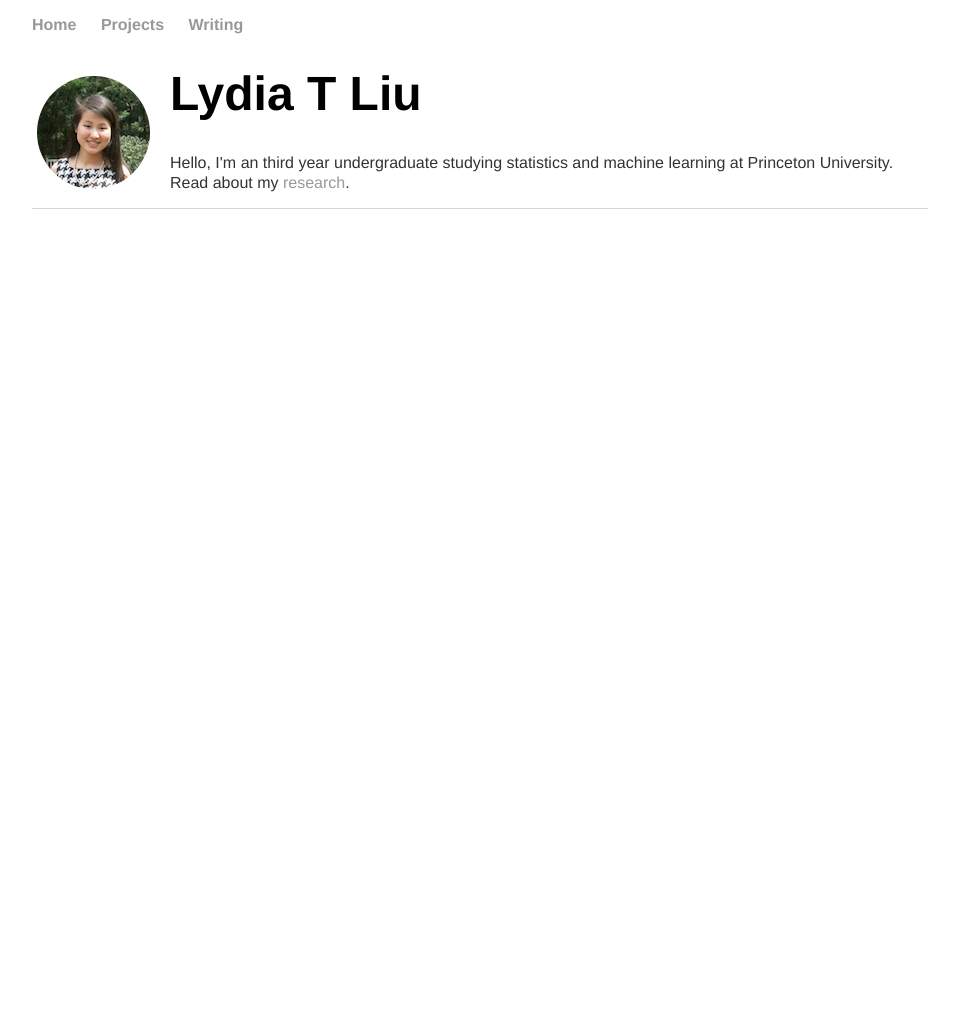
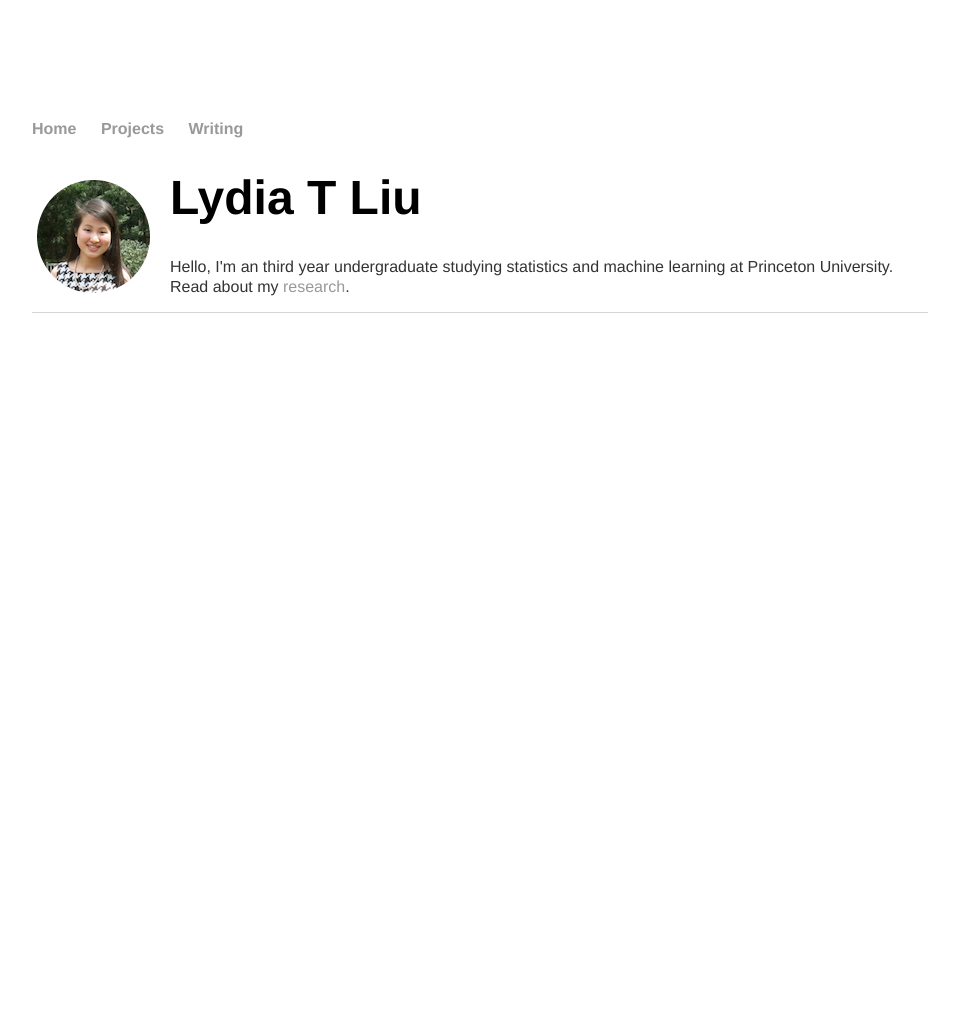
Before and after one commit to serenalwang/serenalwang.github.io, a Jekyll site: the page built from index.html, in a window 1280 px wide. Shown: the whole page, without its empty margins (160-1119 px from the left). Built offline with Jekyll 4.4.1, drawn with Linux system fonts in a browser that asks for light colours; before the commit the page ends 900 px from its top, so only the background shows below that.

Commit message:
Update main.css

```diff
--- a/css/main.css
+++ b/css/main.css
@@ -61,8 +61,8 @@ ul.posts li {
 /*for responsive square grid*/
 
 html,body,.c-container{
-    height:70%;
-    margin:auto;
+    height:100%;
+    margin:60px auto;
 }
 .c-container{
     background:rgba(0,0,0,0.1);
```
